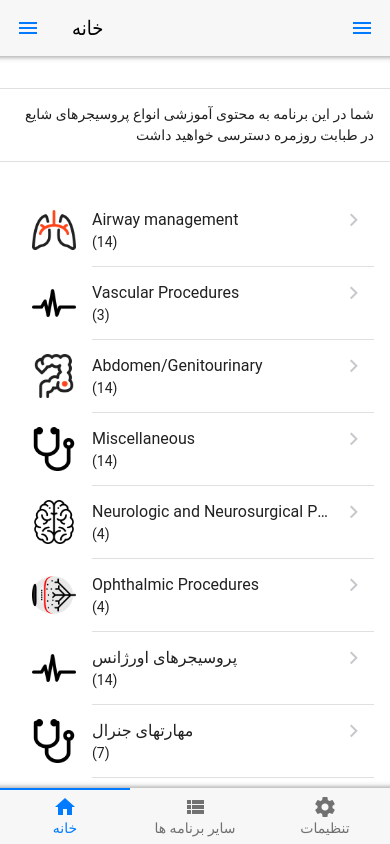
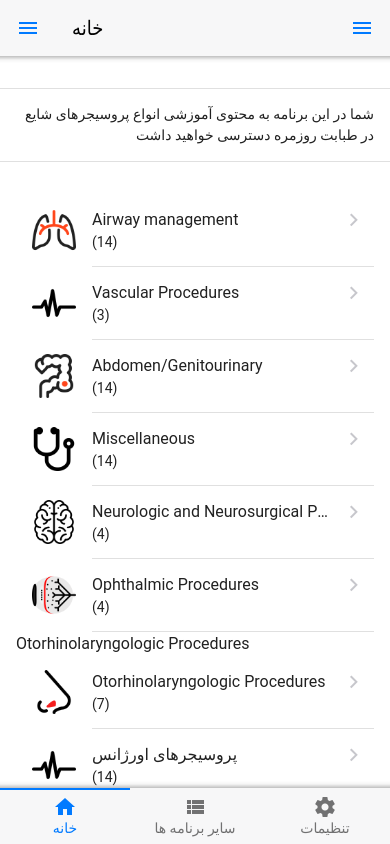
Before and after one commit to meddata1/medpro, a website: page www/index.html in a window 390 px wide. Drawn offline with Linux system fonts and the light colour scheme.

Commit message:
Update index.html

```diff
--- a/www/index.html
+++ b/www/index.html
@@ -185,6 +185,17 @@
               <div class="item-subtitle">(4)</div>
             </div>
           </a>
+        </li>Otorhinolaryngologic Procedures
+	       <li>
+          <a href="/Otolist/" class="item-link item-content">
+            <div class="item-media"><img src="/medpro/img/nose.png" width="44"/></div>
+            <div class="item-inner">
+              <div class="item-title-row">
+                <div class="item-title">Otorhinolaryngologic Procedures</div>
+              </div>
+              <div class="item-subtitle">(7)</div>
+            </div>
+          </a>
         </li>
         <li>
           <a href="/edlist/" class="item-link item-content">
```
